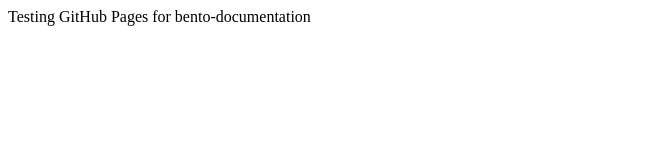
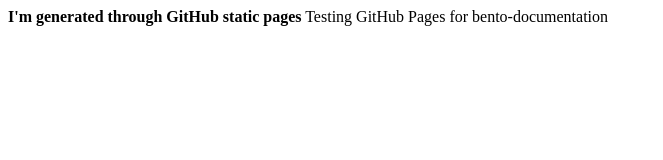
Before and after one commit to skiran86/skiran86.github.io, a plain HTML site: page skiran86.github.io/index.html in a window 1280 px wide. Shown: the whole page, without its empty margins (0-663 px from the left). Drawn offline with Linux system fonts and the light colour scheme.

Commit message:
Update index.html

```diff
--- a/skiran86.github.io/index.html
+++ b/skiran86.github.io/index.html
@@ -1 +1,2 @@
+<b>I'm generated through GitHub static pages</b>
 Testing GitHub Pages for bento-documentation
```
